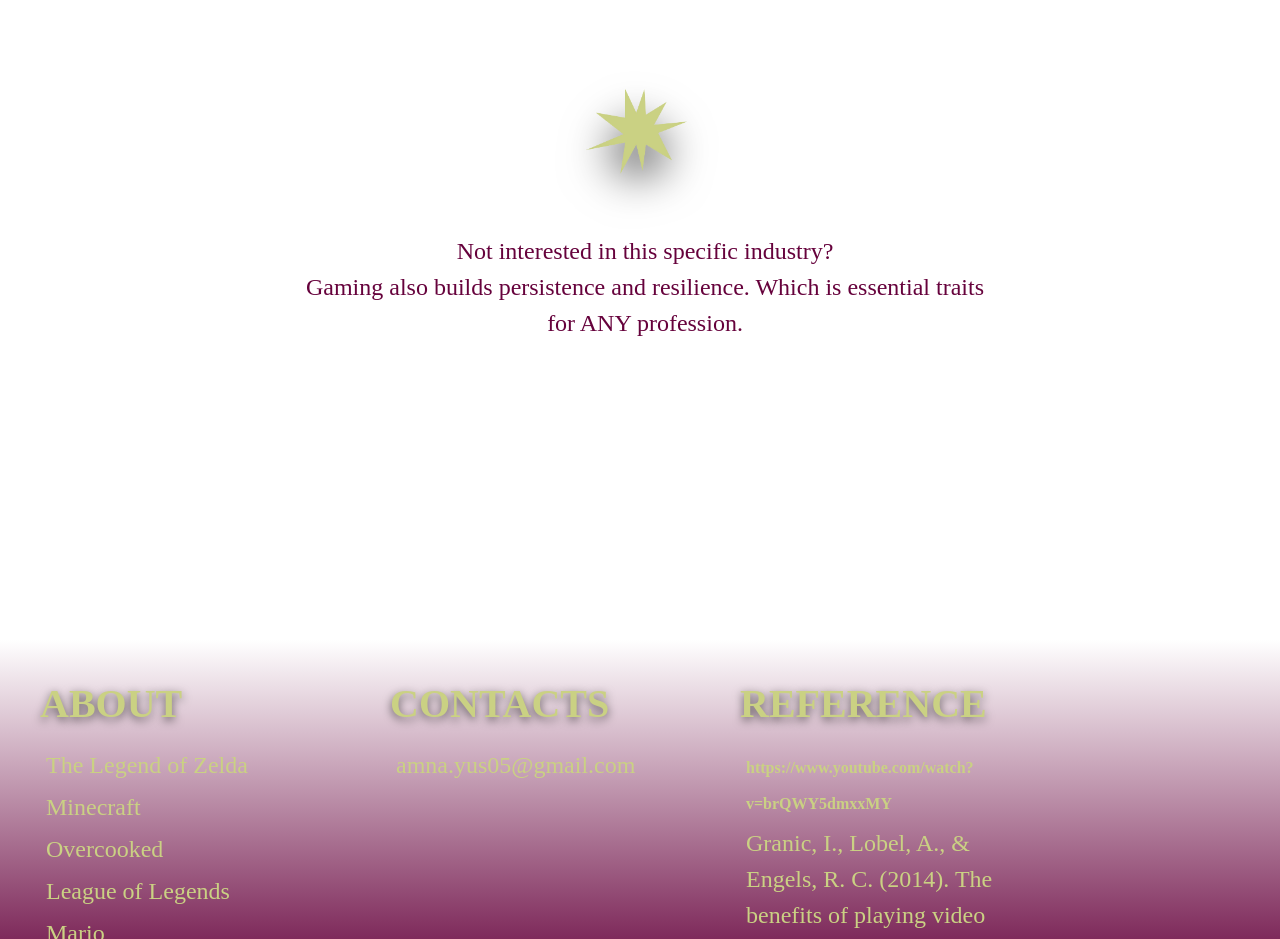
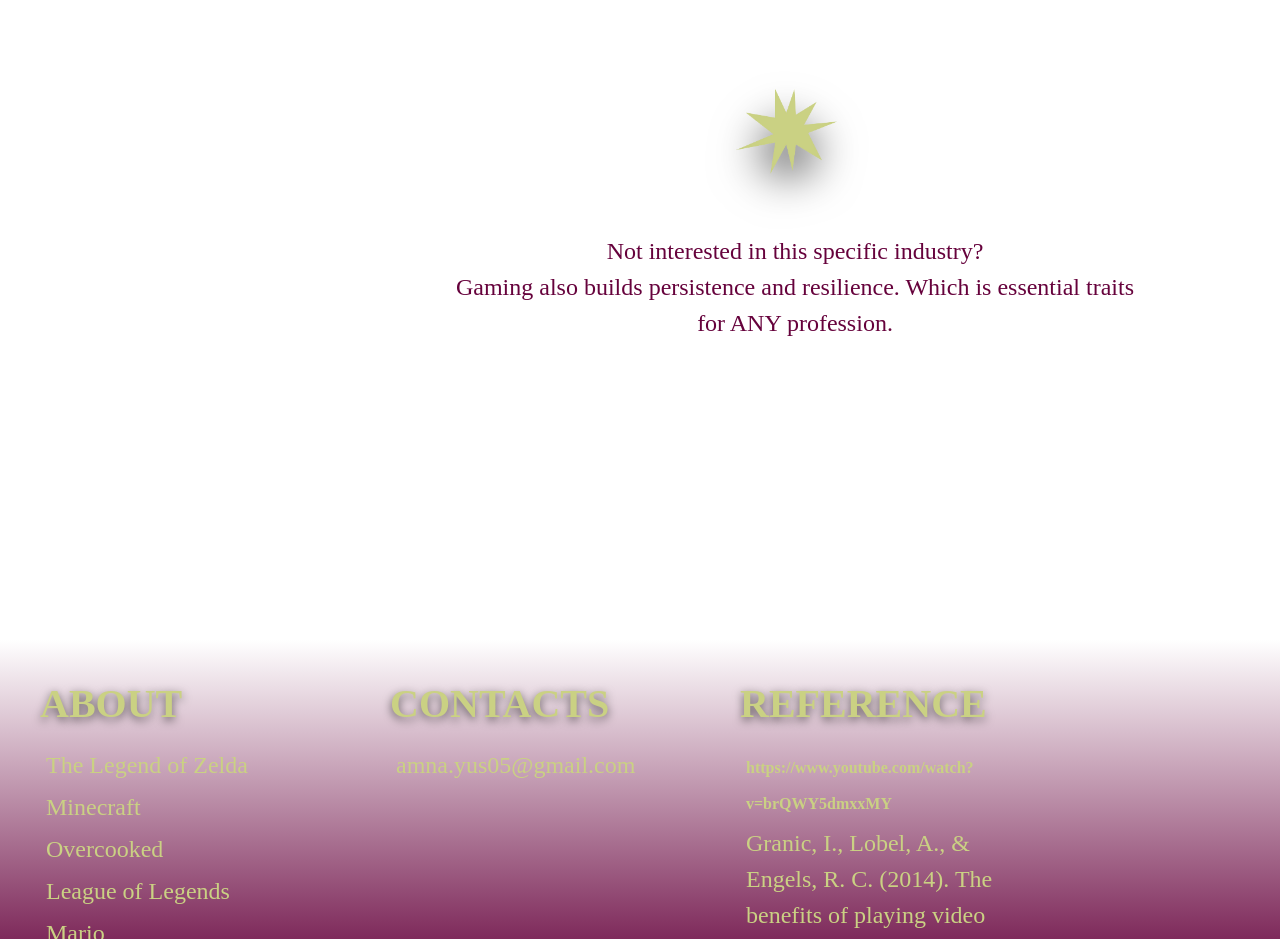
Before and after one commit to ayam2202/Game, a plain HTML site: page index.html in a window 1280 px wide. Shown: the part 7440-8379 px from the top of the page. Drawn offline with Linux system fonts and the light colour scheme; a web font is replaced by a local one.

Commit message:
Update index.html

```diff
--- a/index.html
+++ b/index.html
@@ -114,7 +114,7 @@
 		</div>
 	</section>
 	<section class="page13">
-		<div class="artboard">
+		<div>
 			<img src="6.png" class="star3 rotate">
 			<p class="text13">Not interested in this specific industry?<br>Gaming also builds persistence and resilience. Which is essential traits for ANY profession.</p>
 		</div>
@@ -143,4 +143,5 @@
 		<p class="footer-bottom">Copyright © Amna | All rights reserved</p>
 	</footer>
 </body>
+
 </html>
```
